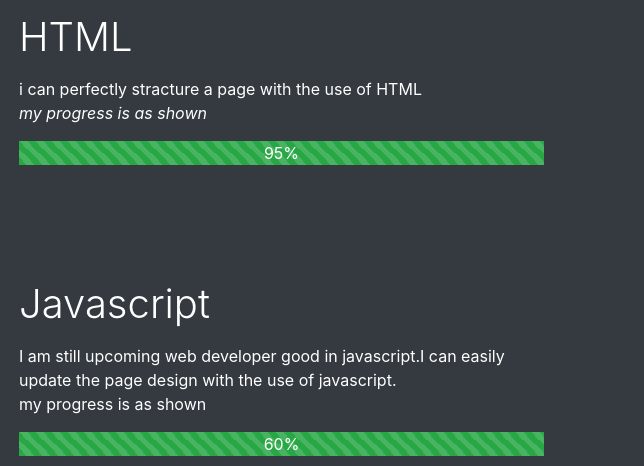
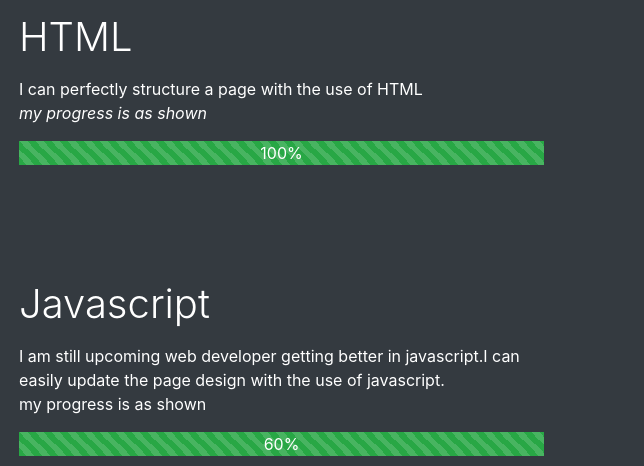
Before and after one commit to Briankiplangat88/portfolio, a plain HTML site: page index.html in a window 1280 px wide. Shown: the part 1770-2236 px from the top of the page, 636-1280 px from the left. Drawn offline with nearby package versions, Linux system fonts and the light colour scheme; files that its build step writes are made by us from their sources; files whose address does not match are found by name.

```diff
--- a/index.html
+++ b/index.html
@@ -152,9 +152,9 @@
                          </div>
                          <div class="col-md-9">
                             <p class="display-6">HTML</p>
-                            <p>i can perfectly stracture a page with the use of HTML</br> <i> my progress is as shown </i></p>
+                            <p> I can perfectly structure a page with the use of HTML</br> <i> my progress is as shown </i></p>
                            <div class="progress-bar w-95 bg-success progress-bar-striped progress-bar-animated" role="progressbar" aria-valuemin="0" aria-valuemax="100">
-                             95%
+                             100%
                            </div>
                         </div>
                      </div><br> <br>
@@ -166,7 +166,7 @@
                          </div>
                     <div class="col-md-9">
                       <p class="display-6">Javascript</p>
-                      <p> I am still upcoming web developer good in javascript.I can easily update the page design with the use of javascript.</br>my progress is as shown</p>
+                      <p> I am still upcoming web developer getting better in javascript.I can easily update the page design with the use of javascript.</br>my progress is as shown</p>
                       <div class="progress-bar w-60 bg-success progress-bar-striped progress-bar-animated" role="progressbar" aria-valuemin="0" aria-valuemax="100">
                           60%
                       </div>
```
